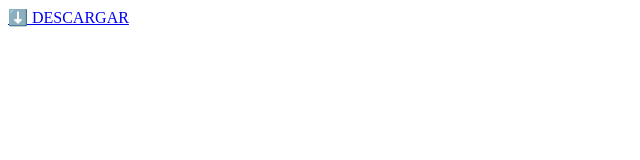
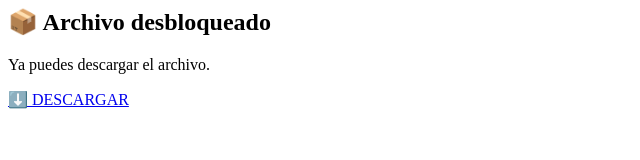
Before and after one commit to Davidmodz/david-modzz, a plain HTML site: page index.html in a window 1280 px wide. Shown: the whole page, without its empty margins (0-640 px from the left). Drawn offline with Linux system fonts and the light colour scheme.

Commit message:
Actualizar index.html

```diff
--- a/index.html
+++ b/index.html
@@ -1,3 +1,9 @@
+  </button>
+
+  <!-- ARCHIVO -->
+  <div id="archivo">
+    <h2>📦 Archivo desbloqueado</h2>
+    <p>Ya puedes descargar el archivo.</p>
 
     <a
       class="descargar"
```
